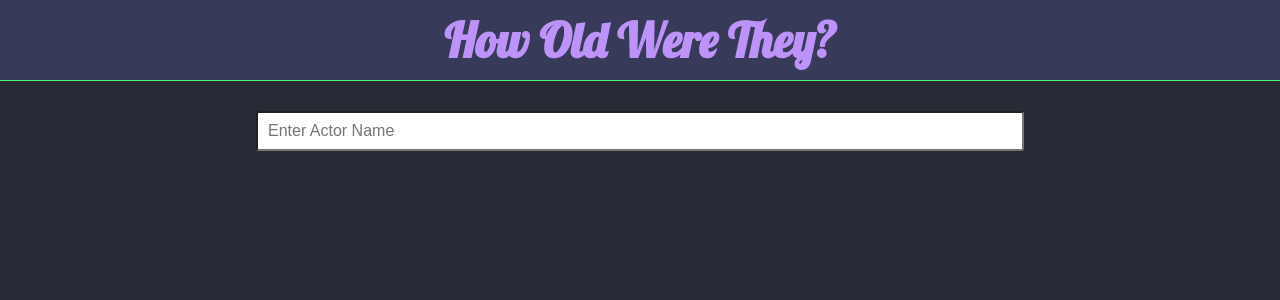
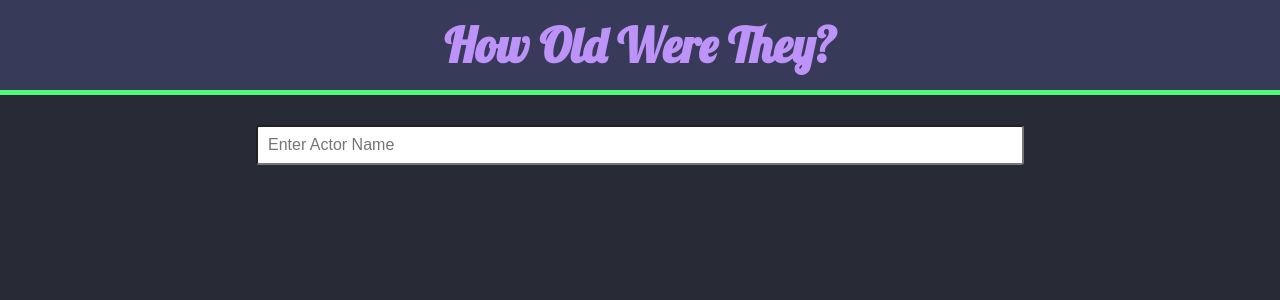
Before and after one commit to JKaram/How-Old-Were-They, a React (Create React App) app: page / in a window 1280 px wide. Shown: the top 300 px of the page. Built offline with nearby package versions, Linux system fonts and the light colour scheme.

Commit message:
export all index.js

```diff
--- a/src/components/common/MovieList.js
+++ b/src/components/common/MovieList.js
@@ -1,5 +1,6 @@
 import React from "react";
 import Modal from "react-modal";
+import styled from "styled-components";
 
 import { Movie, Button } from "./index";
 
--- a/src/components/common/mainTitle.js
+++ b/src/components/common/mainTitle.js
@@ -6,8 +6,8 @@ const Title = styled.h1`
   font-size: 3rem;
   color: rgba(189, 147, 249);
   text-align: center;
-  padding: 10px;
-  border-bottom: 1px solid rgb(80, 250, 123);
+  padding: 15px;
+  border-bottom: 5px solid rgb(80, 250, 123);
   font-family: "Lobster", cursive;
   background: rgb(56, 58, 89);
 `;
```
Also changed, not shown: src/components/common/index.js (+7 -7 lines).
